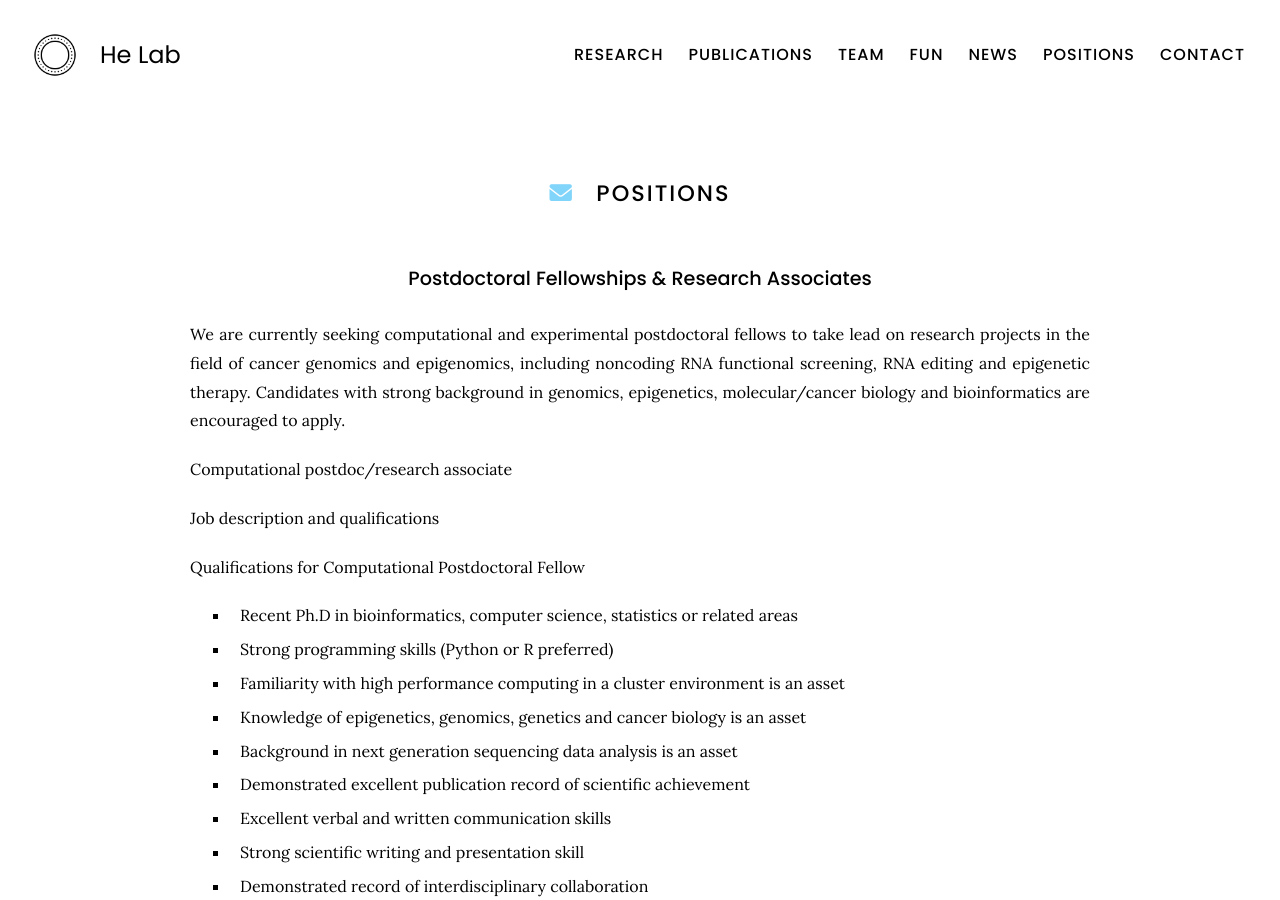
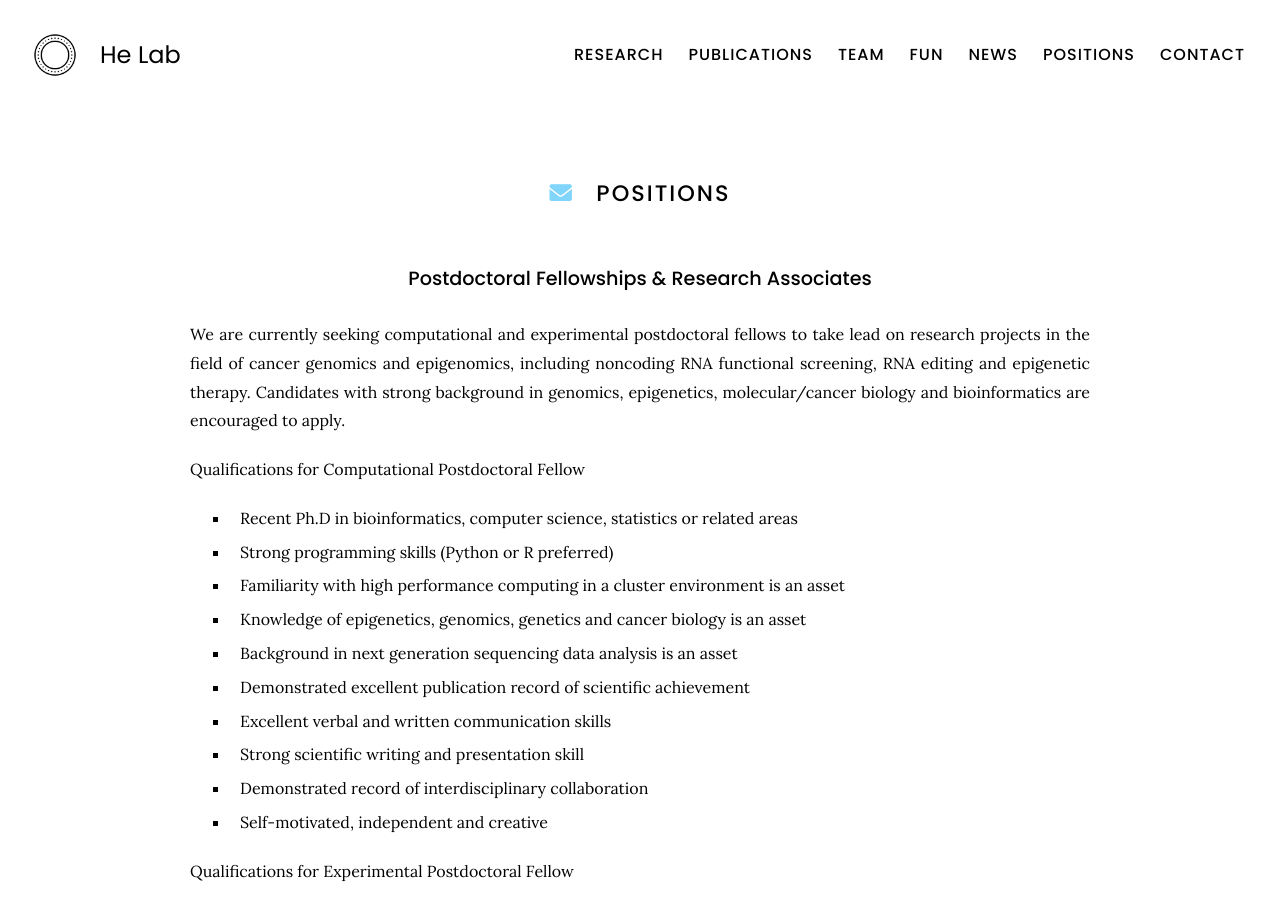
Before and after one commit to vivianschu/blue, a Jekyll site: the page built from join/index.md, in a window 1280 px wide and 900 px high. Built offline with Jekyll 4.4.1, drawn with Linux system fonts in a browser that asks for light colours.

Commit message:
Update index.md

```diff
--- a/join/index.md
+++ b/join/index.md
@@ -10,9 +10,6 @@ nav:
 ### Postdoctoral Fellowships & Research Associates
 We are currently seeking computational and experimental postdoctoral fellows to take lead on research projects in the field of cancer genomics and epigenomics, including noncoding RNA functional screening, RNA editing and epigenetic therapy. Candidates with strong background in genomics, epigenetics, molecular/cancer biology and bioinformatics are encouraged to apply.
 
-Computational postdoc/research associate
-
-Job description and qualifications
 
 Qualifications for Computational Postdoctoral Fellow
 
```
